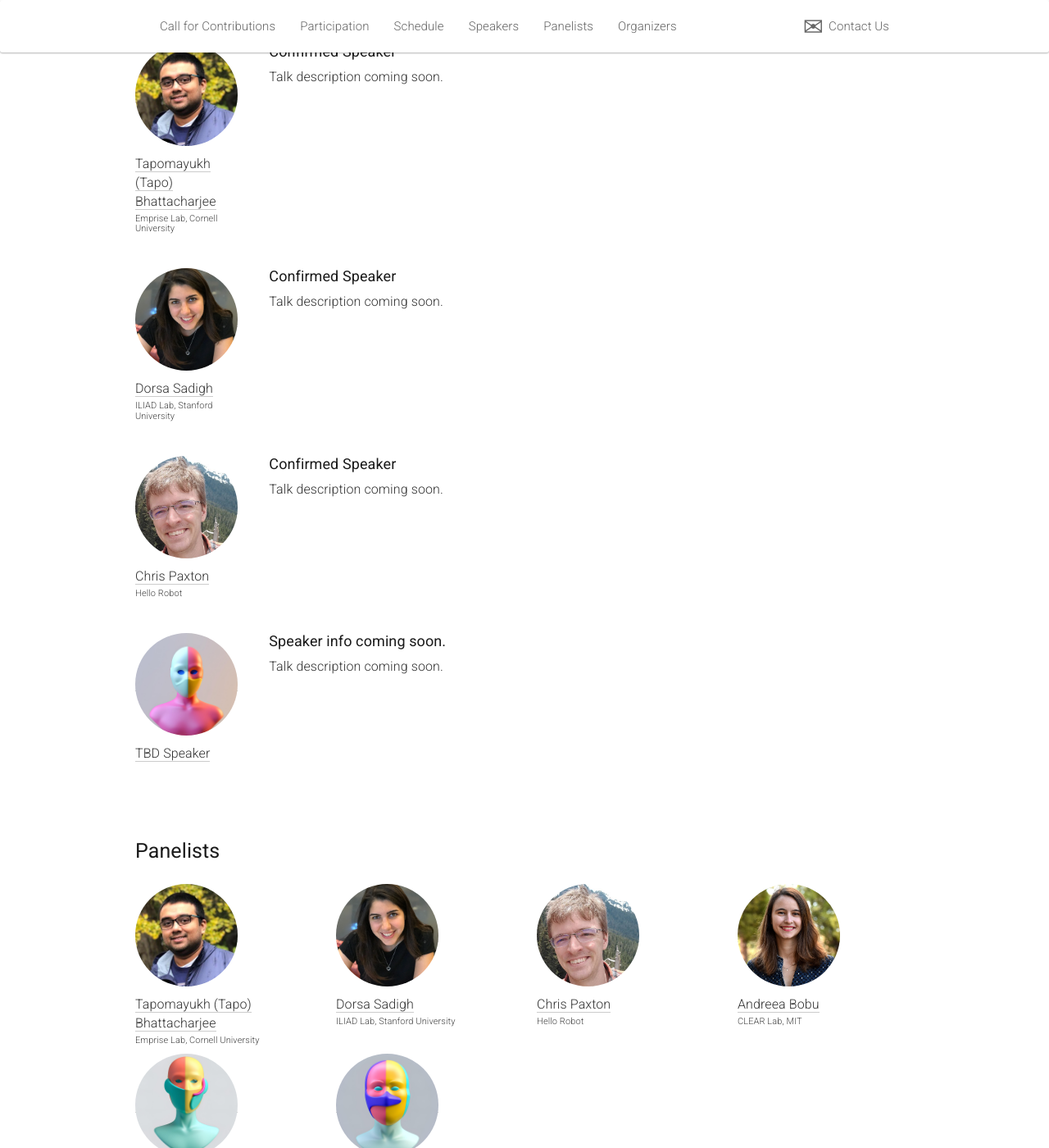
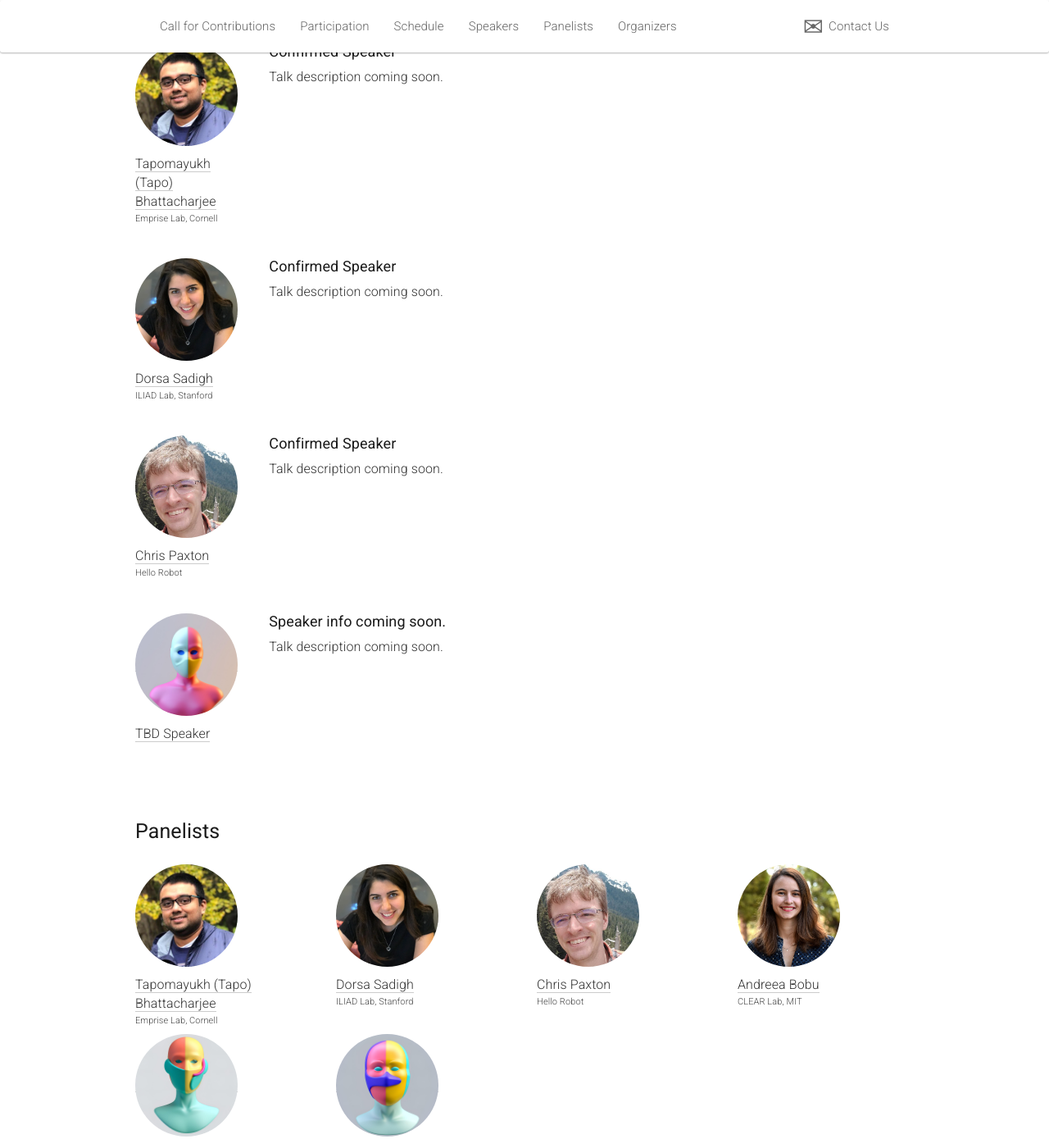
Before and after one commit to safe-hri/safe-hri.github.io, a Jekyll site: the page built from _pages/home_2025.md, in a window 1280 px wide and 1400 px high, scrolled down 2372 px. Shown: the whole window at 82% size. Built offline with Jekyll 4.4.1, drawn with Linux system fonts in a browser that asks for light colours; nearby versions of some CDN libraries.

Commit message:
Update speakers.yml

```diff
--- a/_data/speakers.yml
+++ b/_data/speakers.yml
@@ -1,7 +1,7 @@
 - name: Tapomayukh (Tapo) Bhattacharjee
   url: https://emprise.cs.cornell.edu/
   photo: TB.jpg
-  affil: Emprise Lab, Cornell University
+  affil: Emprise Lab, Cornell
   talk_title: Confirmed Speaker
   talk_abstract: |
     Talk description coming soon.
@@ -11,7 +11,7 @@
 - name: Dorsa Sadigh
   url: https://iliad.stanford.edu/
   photo: DS.jpeg
-  affil: ILIAD Lab, Stanford University
+  affil: ILIAD Lab, Stanford
   talk_title: Confirmed Speaker
   talk_abstract: |
     Talk description coming soon.
```
